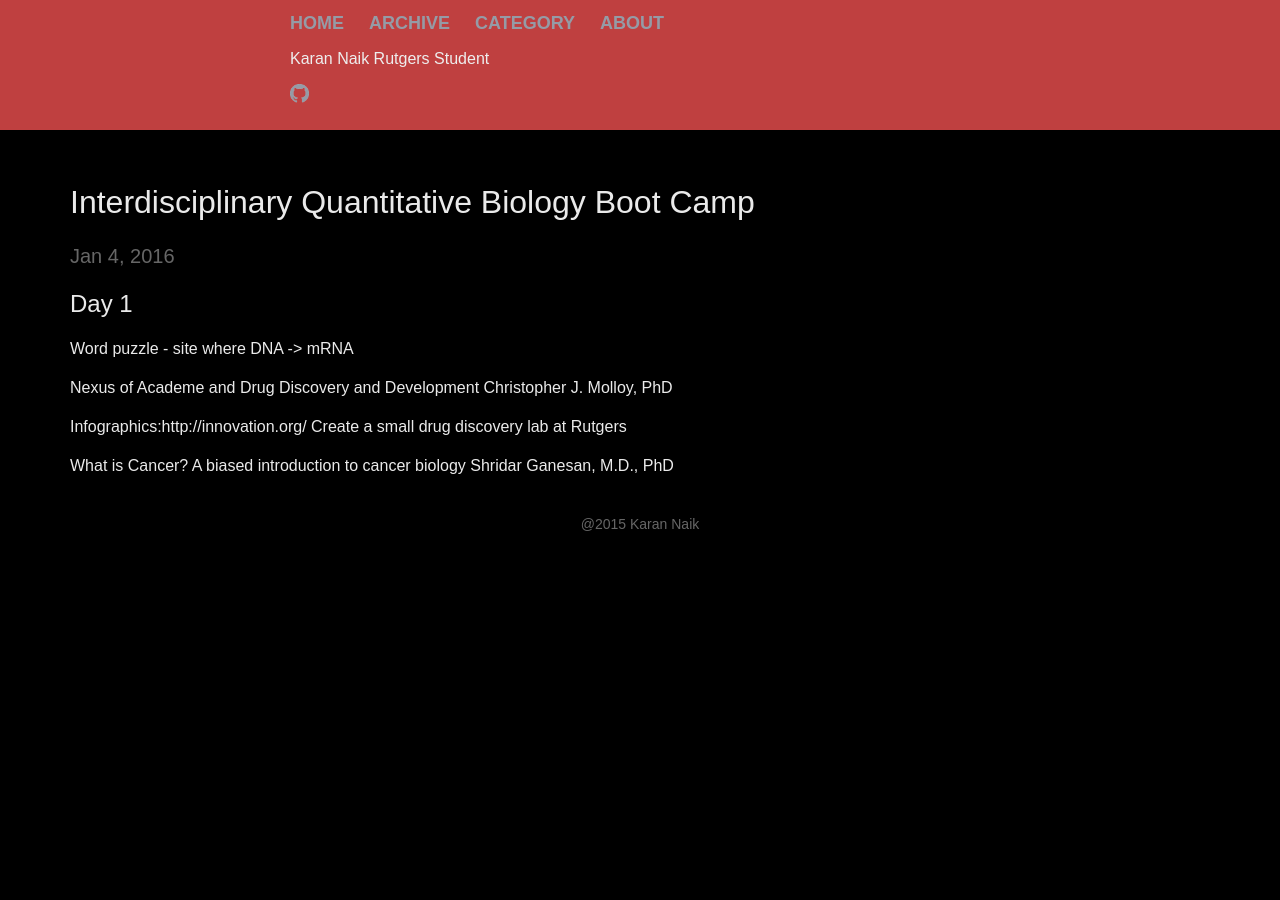
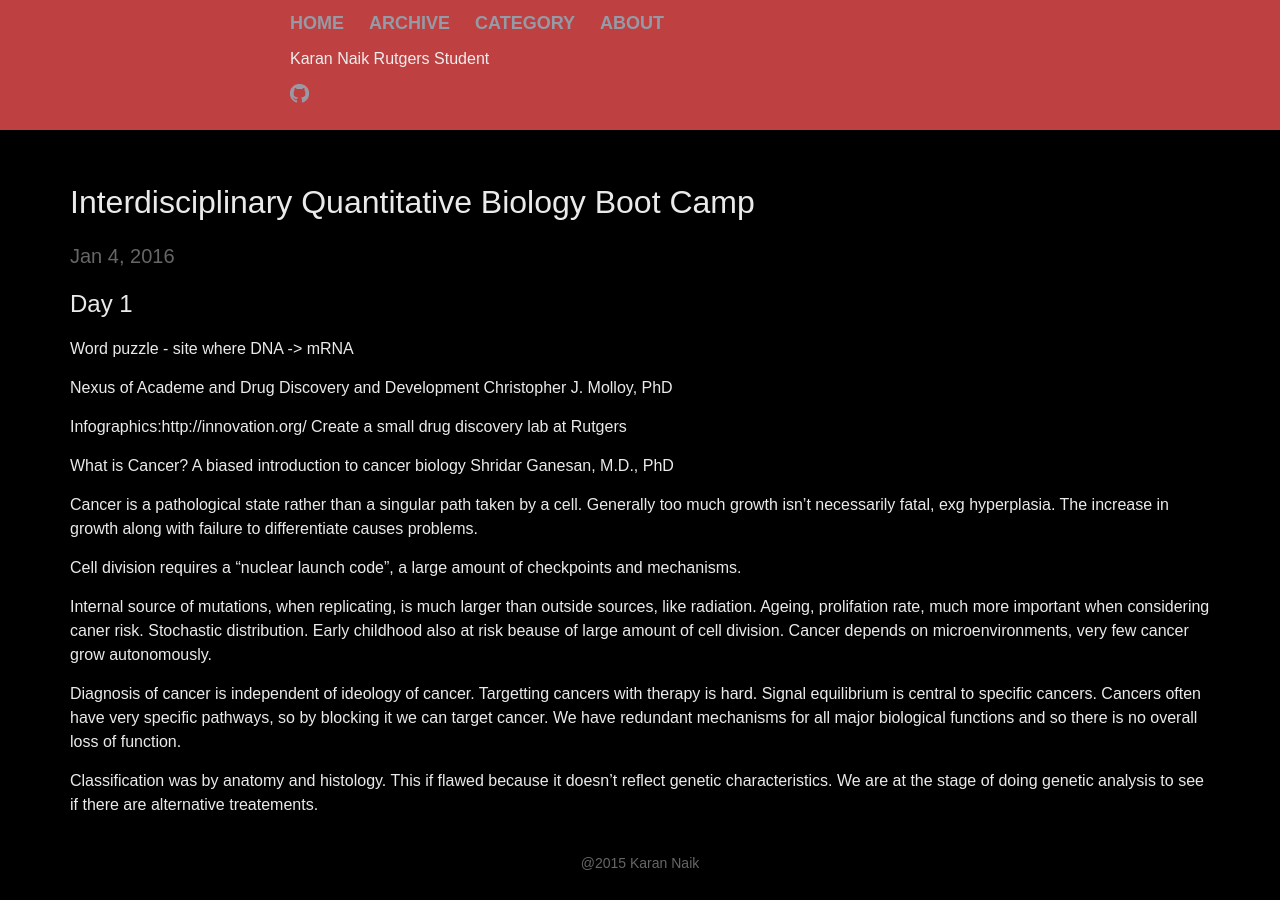
Before and after one commit to knaik/knaik.github.io, a Jekyll site: the page built from _posts/2016-01-04-IQB-BootCamp.markdown, in a window 1280 px wide. Built offline with Jekyll 4.4.1, drawn with Linux system fonts in a browser that asks for light colours.

Commit message:
What is Cancer

```diff
--- a/_posts/2016-01-04-IQB-BootCamp.markdown
+++ b/_posts/2016-01-04-IQB-BootCamp.markdown
@@ -15,3 +15,13 @@ Create a small drug discovery lab at Rutgers
 
 What is Cancer? A biased introduction to cancer biology
 Shridar Ganesan, M.D., PhD
+
+Cancer is a pathological state rather than a singular path taken by a cell. Generally too much growth isn't necessarily fatal, exg hyperplasia. The increase in growth along with failure to differentiate causes problems.
+
+Cell division requires a "nuclear launch code", a large amount of checkpoints and mechanisms.
+
+Internal source of mutations, when replicating, is much larger than outside sources, like radiation. Ageing, prolifation rate, much more important when considering caner risk. Stochastic distribution. Early childhood also at risk beause of large amount of cell division. Cancer depends on microenvironments, very few cancer grow autonomously.
+
+Diagnosis of cancer is independent of ideology of cancer. Targetting cancers with therapy is hard. Signal equilibrium is central to specific cancers. Cancers often have very specific pathways, so by blocking it we can target cancer. We have redundant mechanisms for all major biological functions and so there is no overall loss of function.
+
+Classification was by anatomy and histology. This if flawed because it doesn't reflect genetic characteristics. We are at the stage of doing genetic analysis to see if there are alternative treatements.
```
